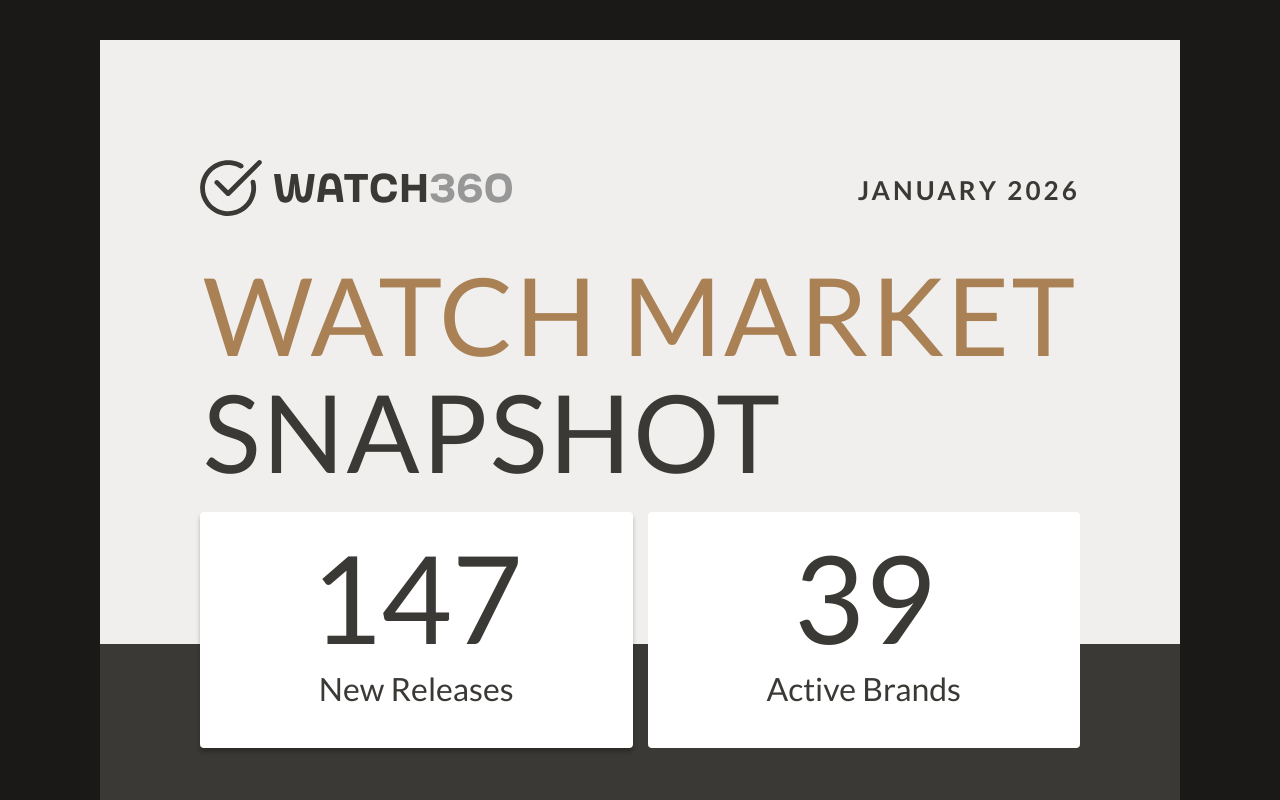
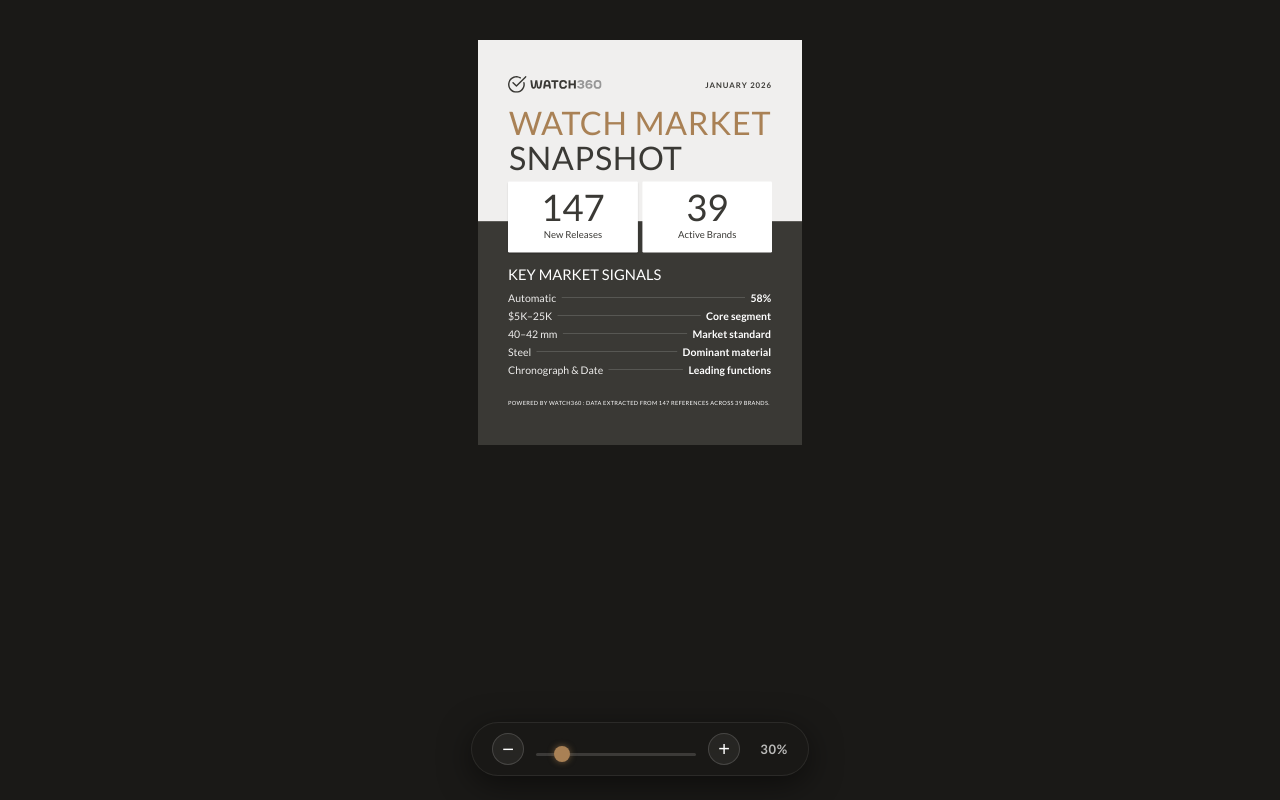
Before and after one commit to chife-mod/watch360-dashboard, a React (Vite) app: page / in a window 1280 px wide. Shown: the top 800 px of the page. Built offline with nearby package versions, Linux system fonts and the light colour scheme.

Commit message:
feat: add scale HUD (0.2–1×, default 0.3×)

```diff
--- a/src/App.tsx
+++ b/src/App.tsx
@@ -1,8 +1,58 @@
+import { useState, useCallback } from 'react'
 import './styles/global.css'
 import { Slide2 } from './components/slides/Slide2'
 
+const MIN = 0.2
+const MAX = 1.0
+const STEP = 0.05
+const DEFAULT = 0.3
+
 function App() {
-    return <Slide2 />
+    const [scale, setScale] = useState(DEFAULT)
+
+    const clamp = (v: number) => Math.round(Math.min(MAX, Math.max(MIN, v)) * 100) / 100
+
+    const dec = useCallback(() => setScale(s => clamp(s - STEP)), [])
+    const inc = useCallback(() => setScale(s => clamp(s + STEP)), [])
+
+    return (
+        <>
+            {/* ── Slide canvas ── */}
+            <div
+                style={{
+                    width: 1080,
+                    height: 1350,
+                    transform: `scale(${scale})`,
+                    transformOrigin: 'top center',
+                    flexShrink: 0,
+                }}
+            >
+                <Slide2 />
+            </div>
+
+            {/* ── Scale HUD ── */}
+            <div className="scale-hud">
+                <button className="scale-btn" onClick={dec} aria-label="Уменьшить">−</button>
+
+                <div className="scale-track">
+                    <input
+                        type="range"
+                        min={MIN}
+                        max={MAX}
+                        step={STEP}
+                        value={scale}
+                        onChange={e => setScale(clamp(parseFloat(e.target.value)))}
+                        className="scale-slider"
+                        aria-label="Масштаб"
+                    />
+                </div>
+
+                <button className="scale-btn" onClick={inc} aria-label="Увеличить">+</button>
+
+                <span className="scale-label">{Math.round(scale * 100)}%</span>
+            </div>
+        </>
+    )
 }
 
 export default App
--- a/src/styles/global.css
+++ b/src/styles/global.css
@@ -6,7 +6,9 @@
    ============================================ */
 
 /* Reset */
-*, *::before, *::after {
+*,
+*::before,
+*::after {
   box-sizing: border-box;
   margin: 0;
   padding: 0;
@@ -17,7 +19,8 @@
   /* Brand Colors */
   --color-gold: #A98155;
   --color-charcoal: #3A3935;
-  --color-sand: #F0EFEE;     /* Figma background */
+  --color-sand: #F0EFEE;
+  /* Figma background */
   --color-warm-white: #FAFAF8;
   --color-muted: #9A9793;
   --color-line: rgba(58, 57, 53, 0.12);
@@ -36,11 +39,11 @@
   --slide-h: 1350px;
 
   /* Spacing scale (px-based for fixed-size slides) */
-  --sp-xs:  8px;
-  --sp-sm:  16px;
-  --sp-md:  24px;
-  --sp-lg:  40px;
-  --sp-xl:  60px;
+  --sp-xs: 8px;
+  --sp-sm: 16px;
+  --sp-md: 24px;
+  --sp-lg: 40px;
+  --sp-xl: 60px;
   --sp-2xl: 100px;
 
   /* Motion tokens (Phase 2 ready) */
@@ -50,7 +53,8 @@
   --duration-slow: 0.75s;
 }
 
-html, body {
+html,
+body {
   font-family: var(--font-family);
   background: var(--color-charcoal);
   color: var(--color-charcoal);
@@ -60,9 +64,107 @@ html, body {
 
 #root {
   display: flex;
+  flex-direction: column;
+  align-items: center;
+  justify-content: flex-start;
+  min-height: 100vh;
+  padding: 40px 40px 100px;
+  background: #1a1917;
+}
+
+/* ── Scale HUD ── */
+.scale-hud {
+  position: fixed;
+  bottom: 24px;
+  left: 50%;
+  transform: translateX(-50%);
+  display: flex;
+  align-items: center;
+  gap: 12px;
+  background: rgba(26, 25, 23, 0.82);
+  backdrop-filter: blur(16px);
+  -webkit-backdrop-filter: blur(16px);
+  border: 1px solid rgba(255, 255, 255, 0.08);
+  border-radius: 40px;
+  padding: 10px 20px;
+  box-shadow: 0 8px 32px rgba(0, 0, 0, 0.5);
+  z-index: 9999;
+  user-select: none;
+}
+
+.scale-btn {
+  width: 32px;
+  height: 32px;
+  border-radius: 50%;
+  border: 1px solid rgba(255, 255, 255, 0.15);
+  background: rgba(255, 255, 255, 0.06);
+  color: #fff;
+  font-size: 20px;
+  line-height: 1;
+  cursor: pointer;
+  display: flex;
   align-items: center;
   justify-content: center;
-  min-height: 100vh;
-  padding: 40px;
-  background: #1a1917;
+  transition: background 0.2s, border-color 0.2s, transform 0.1s;
+  flex-shrink: 0;
 }
+
+.scale-btn:hover {
+  background: rgba(169, 129, 85, 0.3);
+  border-color: rgba(169, 129, 85, 0.6);
+}
+
+.scale-btn:active {
+  transform: scale(0.93);
+}
+
+.scale-track {
+  width: 160px;
+}
+
+.scale-slider {
+  -webkit-appearance: none;
+  appearance: none;
+  width: 100%;
+  height: 3px;
+  border-radius: 2px;
+  background: rgba(255, 255, 255, 0.15);
+  outline: none;
+  cursor: pointer;
+}
+
+.scale-slider::-webkit-slider-thumb {
+  -webkit-appearance: none;
+  appearance: none;
+  width: 16px;
+  height: 16px;
+  border-radius: 50%;
+  background: #A98155;
+  box-shadow: 0 0 6px rgba(169, 129, 85, 0.6);
+  cursor: grab;
+  transition: transform 0.15s;
+}
+
+.scale-slider::-webkit-slider-thumb:active {
+  cursor: grabbing;
+  transform: scale(1.2);
+}
+
+.scale-slider::-moz-range-thumb {
+  width: 16px;
+  height: 16px;
+  border-radius: 50%;
+  background: #A98155;
+  border: none;
+  cursor: grab;
+}
+
+.scale-label {
+  font-family: 'Lato', sans-serif;
+  font-size: 13px;
+  font-weight: 700;
+  letter-spacing: 0.06em;
+  color: rgba(255, 255, 255, 0.7);
+  min-width: 36px;
+  text-align: right;
+}
```
